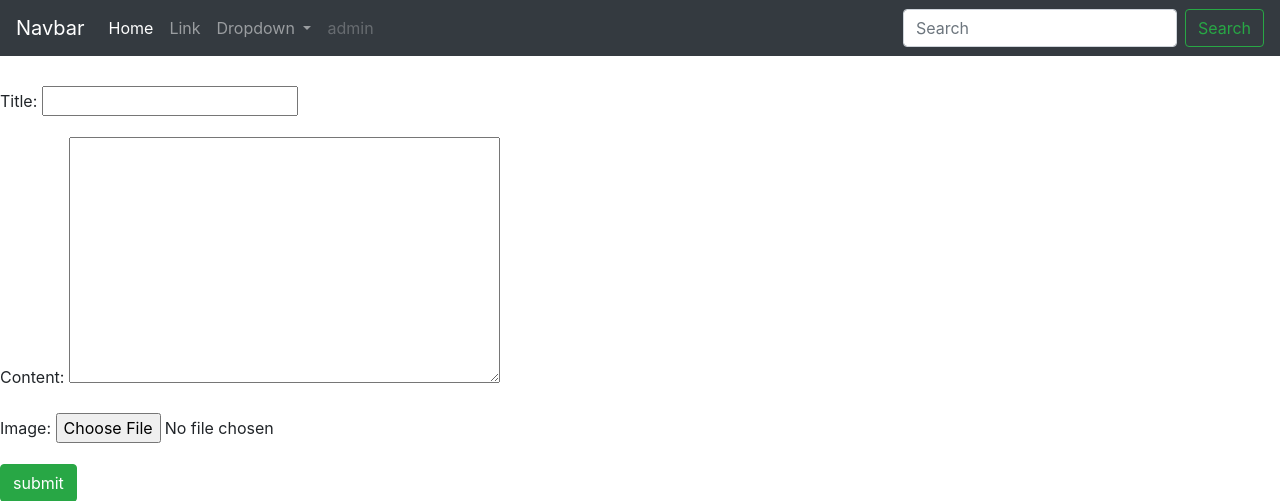
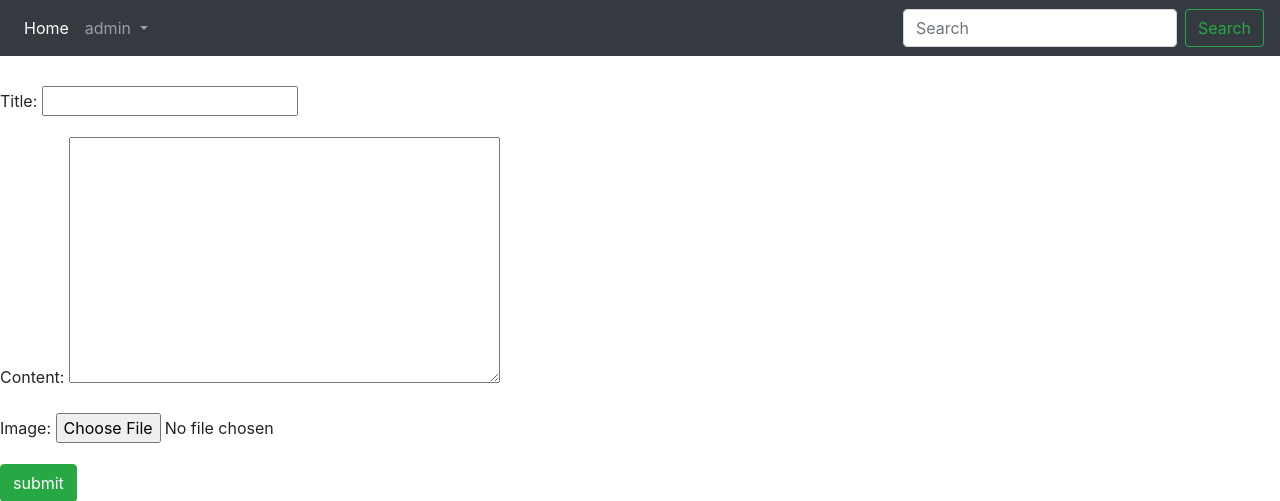
Before and after one commit to gabrfernandez/blog_django, a Django app: page /create/ in a window 1280 px wide. Shown: the top 501 px of the page. Run offline with Django 3.2, Linux system fonts and the light colour scheme; a user stored in the database is signed in; some libraries are stand-ins or nearby versions.

Commit message:
corrected nav

```diff
--- a/posts/templates/posts/base.html
+++ b/posts/templates/posts/base.html
@@ -4,39 +4,47 @@
     <meta charset="UTF-8">
     <title>My Blog</title>
     {% load static %}
+    <link rel="stylesheet" href="https://cdnjs.cloudflare.com/ajax/libs/font-awesome/4.7.0/css/font-awesome.min.css">
     <link rel="stylesheet" type="text/css" href="{% static 'css/bootstrap.min.css'%}">
 </head>
 <body>
 <nav class="navbar navbar-expand-lg navbar-dark bg-dark" style="margin-bottom:30px">
-  <a class="navbar-brand" href="#">Navbar</a>
-  <button class="navbar-toggler" type="button" data-toggle="collapse" data-target="#navbarSupportedContent" aria-controls="navbarSupportedContent" aria-expanded="false" aria-label="Toggle navigation">
-    <span class="navbar-toggler-icon"></span>
-  </button>
+<!--  <a class="navbar-brand" href="#">Home</a>-->
+<!--  <button class="navbar-toggler" type="button" data-toggle="collapse" data-target="#navbarSupportedContent" aria-controls="navbarSupportedContent" aria-expanded="false" aria-label="Toggle navigation">-->
+<!--    <span class="navbar-toggler-icon"></span>-->
+<!--  </button>-->
 
   <div class="collapse navbar-collapse" id="navbarSupportedContent">
     <ul class="navbar-nav mr-auto">
       <li class="nav-item active">
         <a class="nav-link" href="{% url 'index'%}">Home <span class="sr-only">(current)</span></a>
       </li>
+      {% if not user.is_authenticated %}
       <li class="nav-item">
-        <a class="nav-link" href="#">Link</a>
+        <a class="nav-link" href="{% url 'register'%}">Register</a>
       </li>
+      {% endif %}
+      {% if user.is_authenticated%}
       <li class="nav-item dropdown">
         <a class="nav-link dropdown-toggle" href="#" id="navbarDropdown" role="button" data-toggle="dropdown" aria-haspopup="true" aria-expanded="false">
-          Dropdown
+          {{user.username}}
         </a>
         <div class="dropdown-menu" aria-labelledby="navbarDropdown">
-          <a class="dropdown-item" href="#">Action</a>
-          <a class="dropdown-item" href="#">Another action</a>
+          <a class="dropdown-item" href="{% url 'create'%}">Create Post</a>
           <div class="dropdown-divider"></div>
-          <a class="dropdown-item" href="#">Something else here</a>
+          <a class="dropdown-item" href="{% url 'logout'%}">Logout</a>
+
+<!--          <a class="dropdown-item" href="#">Something else here</a>-->
         </div>
       </li>
+      {% else %}
       <li class="nav-item">
-        {% if user.is_authenticated%}
-        <a class="nav-link disabled" href="#" tabindex="-1" aria-disabled="true">{{user.username}}</a>
-        {% endif %}
+        <a class="nav-link" href="{% url 'login'%}">Login</a>
       </li>
+      {% endif %}
+<!--      <li class="nav-item">-->
+<!--        <a class="nav-link disabled" href="#" tabindex="-1" aria-disabled="true"></a>-->
+<!--      </li>-->
     </ul>
     <form class="form-inline my-2 my-lg-0">
       <input class="form-control mr-sm-2" type="search" name="q" placeholder="Search" aria-label="Search">
--- a/users/urls.py
+++ b/users/urls.py
@@ -2,5 +2,6 @@ from django.urls import path
 from users import views
 urlpatterns=[
     path('login/', views.login_view, name="login"),
-    path('register/', views.register_view, name="register")
+    path('register/', views.register_view, name="register"),
+    path('logout/', views.logout_view, name="logout"),
 ]
--- a/users/views.py
+++ b/users/views.py
@@ -1,4 +1,4 @@
-from django.contrib.auth import authenticate, login
+from django.contrib.auth import authenticate, login, logout
 from django.contrib.auth.forms import UserCreationForm
 from django.shortcuts import render, redirect
 from users.forms import LoginForm
@@ -35,3 +35,7 @@ def register_view(request):
         form = UserCreationForm()
 
     return render(request, 'users/register.html', {'form' : form})
+
+def logout_view(request):
+    logout(request)
+    return redirect('index')
```
Also changed, not shown: db.sqlite3.
